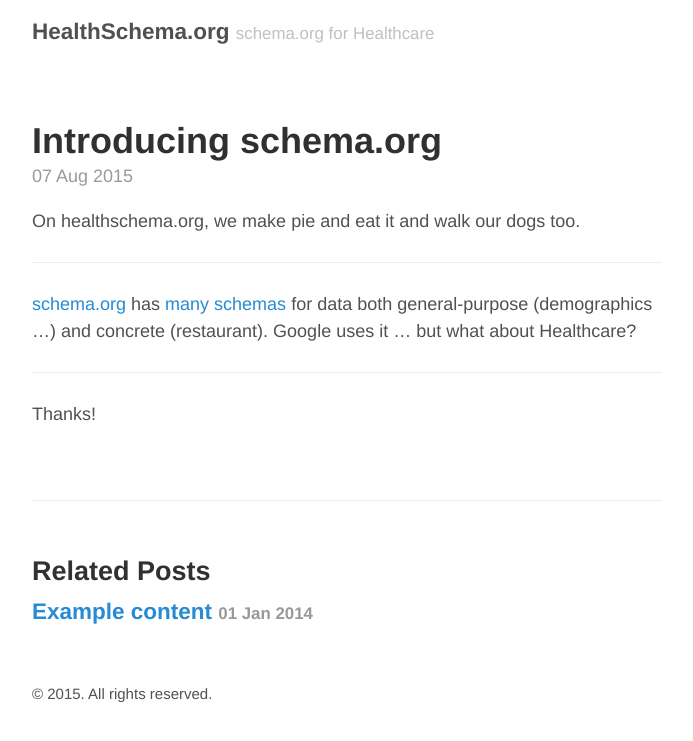
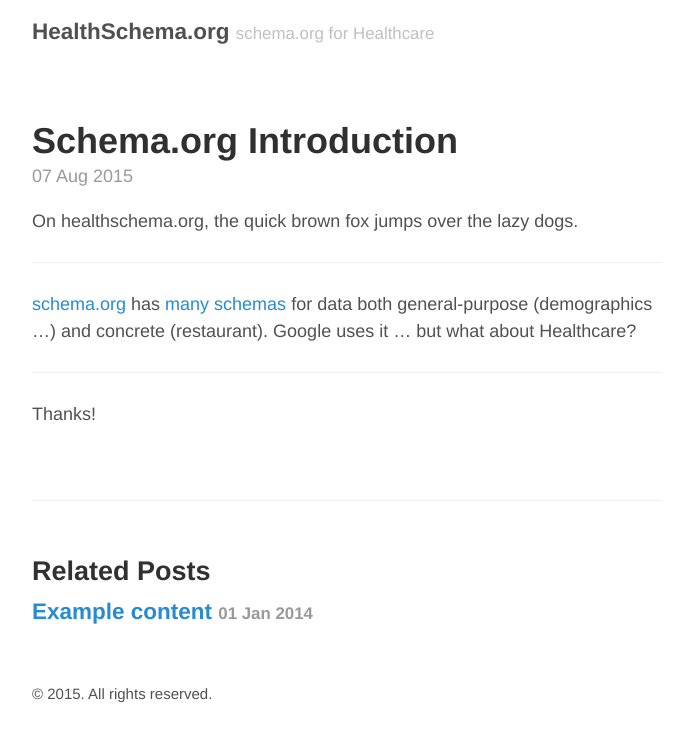
Before and after one commit to healthschema/healthschema.github.io, a Jekyll site: the page built from _posts/2015-08-07-hello-schema-org.md, in a window 1280 px wide. Shown: the top 741 px of the page, without its empty margins (293-986 px from the left). Built offline with Jekyll 4.4.1, drawn with Linux system fonts in a browser that asks for light colours.

Commit message:
my first blog commit

```diff
--- a/_posts/2015-08-07-hello-schema-org.md
+++ b/_posts/2015-08-07-hello-schema-org.md
@@ -1,9 +1,9 @@
 ---
 layout: post
-title: Introducing schema.org
+title: Schema.org Introduction
 ---
 
-On healthschema.org, we make pie and eat it and walk our dogs too.
+On healthschema.org, the quick brown fox jumps over the lazy dogs.
 
 -----
 
```
